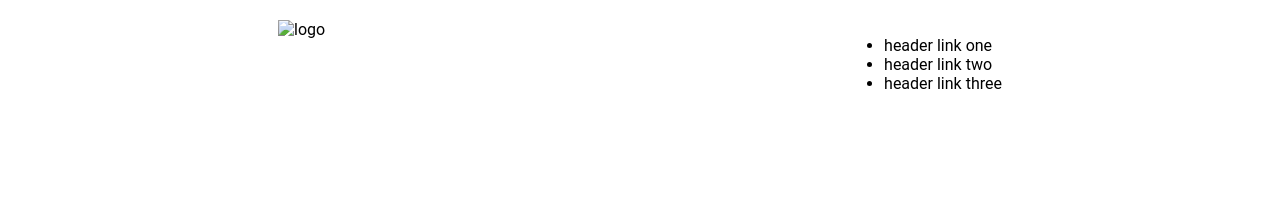
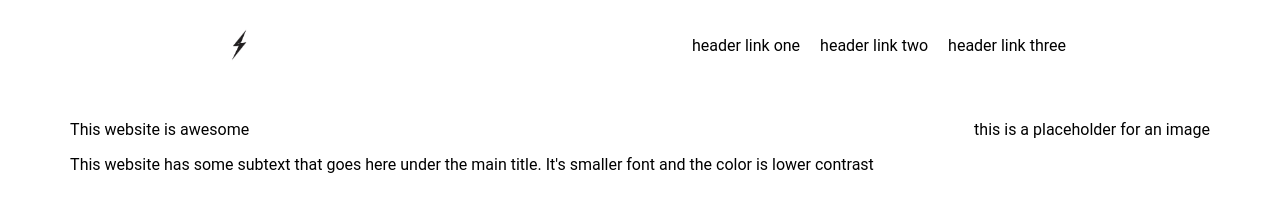
Before and after one commit to zeilxmason/landing-page, a plain HTML site: page index.html in a window 1280 px wide. Drawn offline with Linux system fonts and the light colour scheme.

Commit message:
Save html file

```diff
--- a/index.html
+++ b/index.html
@@ -9,13 +9,19 @@
 </head>
 <body>
     <div class="header">
-        <div class="header-logo"><img src="#" alt="logo"></div>
-        <div class="header-link">
-            <ul>
-                <li>header link one</li>
-                <li>header link two</li>
-                <li>header link three</li>
-            </ul>
+        <div><img class="header-logo" src="images/thunderbolt.jpg"></div>
+        <ul class="header-link">
+            <li>header link one</li>
+            <li>header link two</li>
+            <li>header link three</li>
+        </ul>
+    </div>
+    <div class="header-body">
+        <div class="header-text">
+        <p>This website is awesome</p>
+        <p>This website has some subtext that goes here under the main title. It's smaller font and the color is lower contrast</p></div>
+        <div class="header-image">
+            <p>this is a placeholder for an image</p>
         </div>
     </div>
 </body>
```
